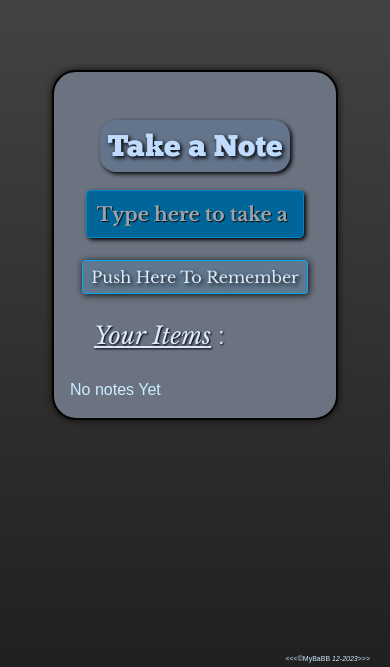
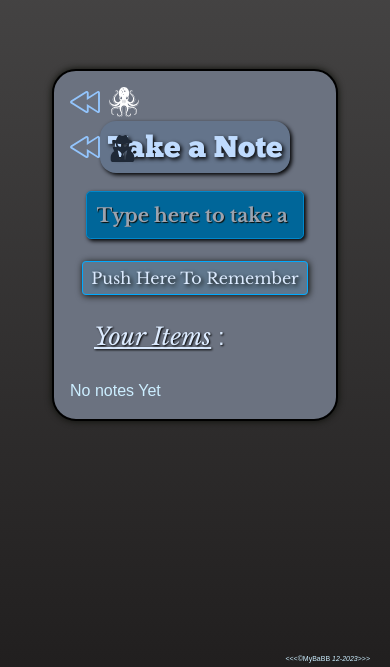
Before and after one commit to MyBaBB/MyBABB-Remember, a React (Vite) app: page / in a window 390 px wide. Shown: the part 177-844 px from the top of the page. Built offline with nearby package versions, Linux system fonts and the light colour scheme.

Commit message:
removed hidden created a link on the other page so its ok now

```diff
--- a/src/TodoFolder/NewTodoForm.jsx
+++ b/src/TodoFolder/NewTodoForm.jsx
@@ -20,14 +20,14 @@ export function NewTodoForm({ onSubmit }) {
 <>
 <div className="relative">
     <a href="https://resume-hub.mybabb.com/">
-    <div className=" rewindButton relative   z-50  hidden md:block text-white  ">
+    <div className=" rewindButton relative   z-50    text-white  ">
       <span className="inline-block text-blue-300"> <SlControlRewind size={30}/></span>&nbsp;&nbsp;
       <span className="inline-block"> <SiTestinglibrary   size={30}/></span>
     </div>
     </a>
 
     <a href="https://mybabb.github.io/MyBaBB_Password_Machine/">
-    <div className=" rewindButton relative z-50  hidden md:block  mb-[-5rem]  ">
+    <div className=" rewindButton relative z-50   mb-[-5rem]  ">
       <span className="inline-block mt-2 text-blue-300"><SlControlRewind size={30}/></span>&nbsp;&nbsp;
       <span className="inline-block text-gray-800"><FaUserSecret size={27}/></span>
     </div>
```
